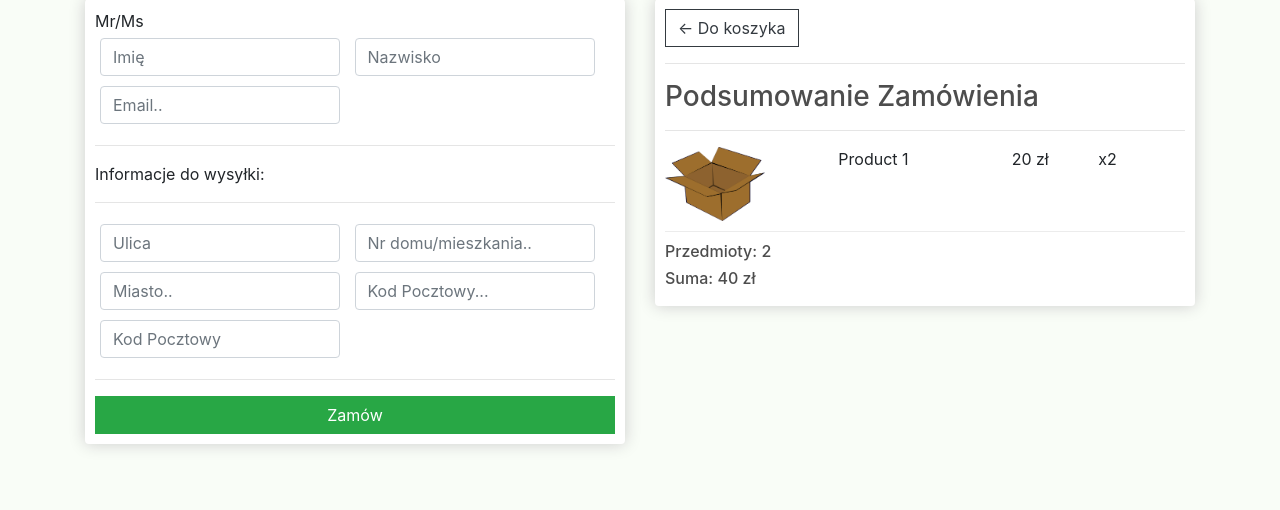
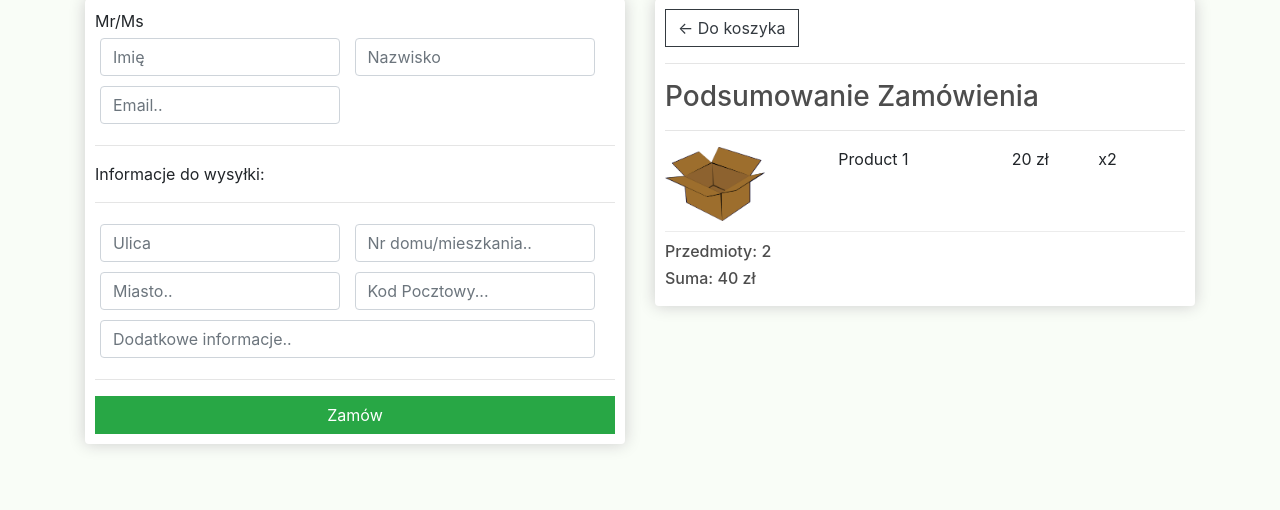
Before and after one commit to MrHarvvey/cartoon_shoop, a Django app: page /checkout/ in a window 1280 px wide. Shown: the part 92-602 px from the top of the page. Run offline with Django 3.2, Linux system fonts and the light colour scheme; some libraries are stand-ins or nearby versions.

```diff
--- a/cartoon_shoop/templates/cartoon_shoop/checkout.html
+++ b/cartoon_shoop/templates/cartoon_shoop/checkout.html
@@ -28,19 +28,19 @@
 						<p>Informacje do wysyłki:</p>
 						<hr>
 						<div class="form-field">
-							<input class="form-control" type="text" name="address" placeholder="Ulica">
+							<input class="form-control" type="text" name="street" placeholder="Ulica">
 						</div>
 						<div class="form-field">
-							<input class="form-control" type="text" name="city" placeholder="Nr domu/mieszkania..">
+							<input class="form-control" type="text" name="home_number" placeholder="Nr domu/mieszkania..">
 						</div>
 						<div class="form-field">
-							<input class="form-control" type="text" name="state" placeholder="Miasto..">
+							<input class="form-control" type="text" name="city" placeholder="Miasto..">
 						</div>
 						<div class="form-field">
 							<input class="form-control" type="text" name="zipcode" placeholder="Kod Pocztowy...">
 						</div>
-						<div class="form-field">
-							<input class="form-control" type="text" name="country" placeholder="Kod Pocztowy">
+						<div class="form-field" style="width: 505px;">
+							<input class="form-control" type="text" name="added" placeholder="Dodatkowe informacje..">
 						</div>
 					</div>
 
```
